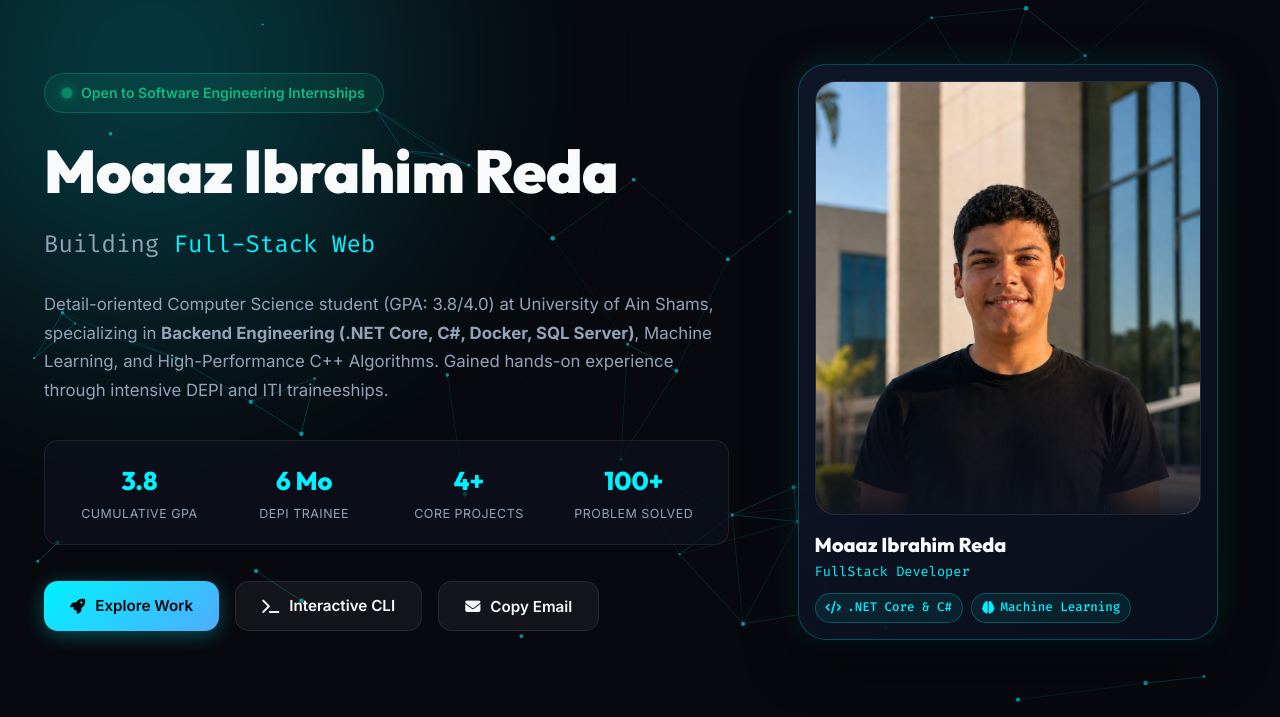
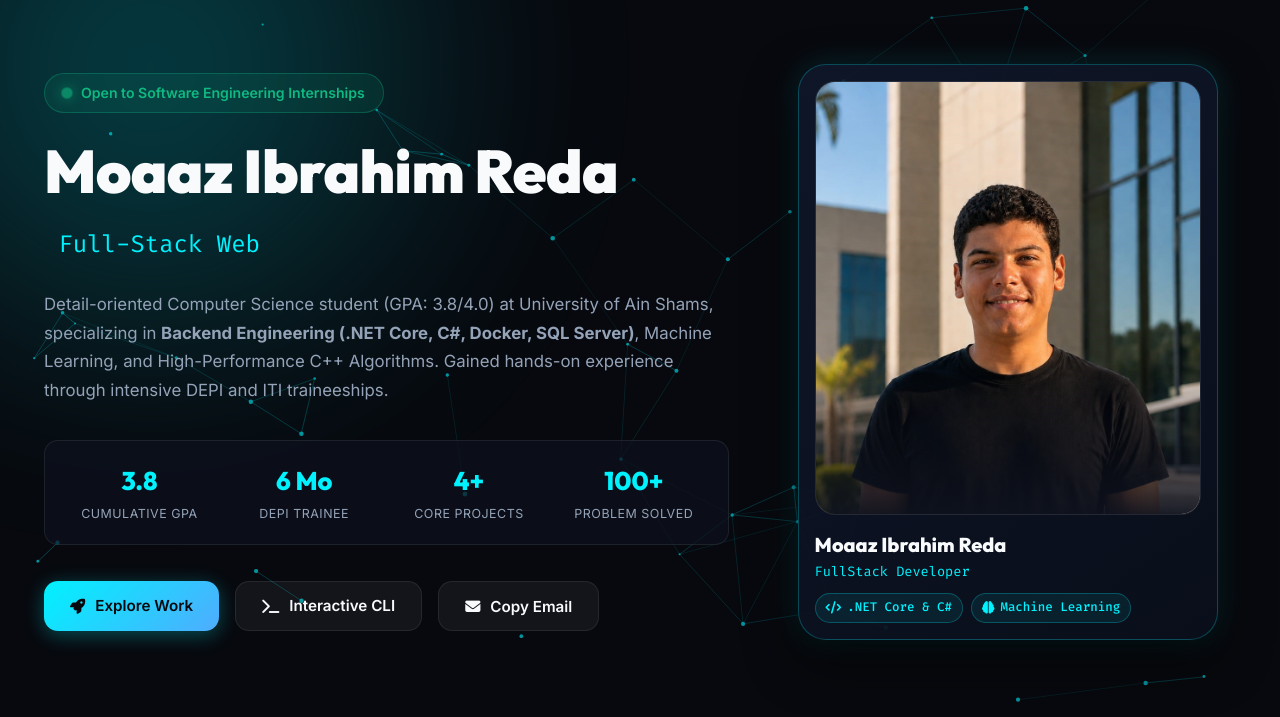
Before and after one commit to MmoaazM/portfolio, a plain HTML site: page index.html in a window 1280 px wide. Shown: the part 83-800 px from the top of the page. Drawn offline with Linux system fonts and the light colour scheme.

```diff
--- a/index.html
+++ b/index.html
@@ -1637,7 +1637,7 @@
           <h1 class="hero-name">Moaaz Ibrahim Reda</h1>
 
           <div class="hero-role-wrapper">
-            <span>Building&nbsp;</span>
+            <span>&nbsp;</span>
             <span class="typewriter-text" id="typewriter"></span>
           </div>
 
```
